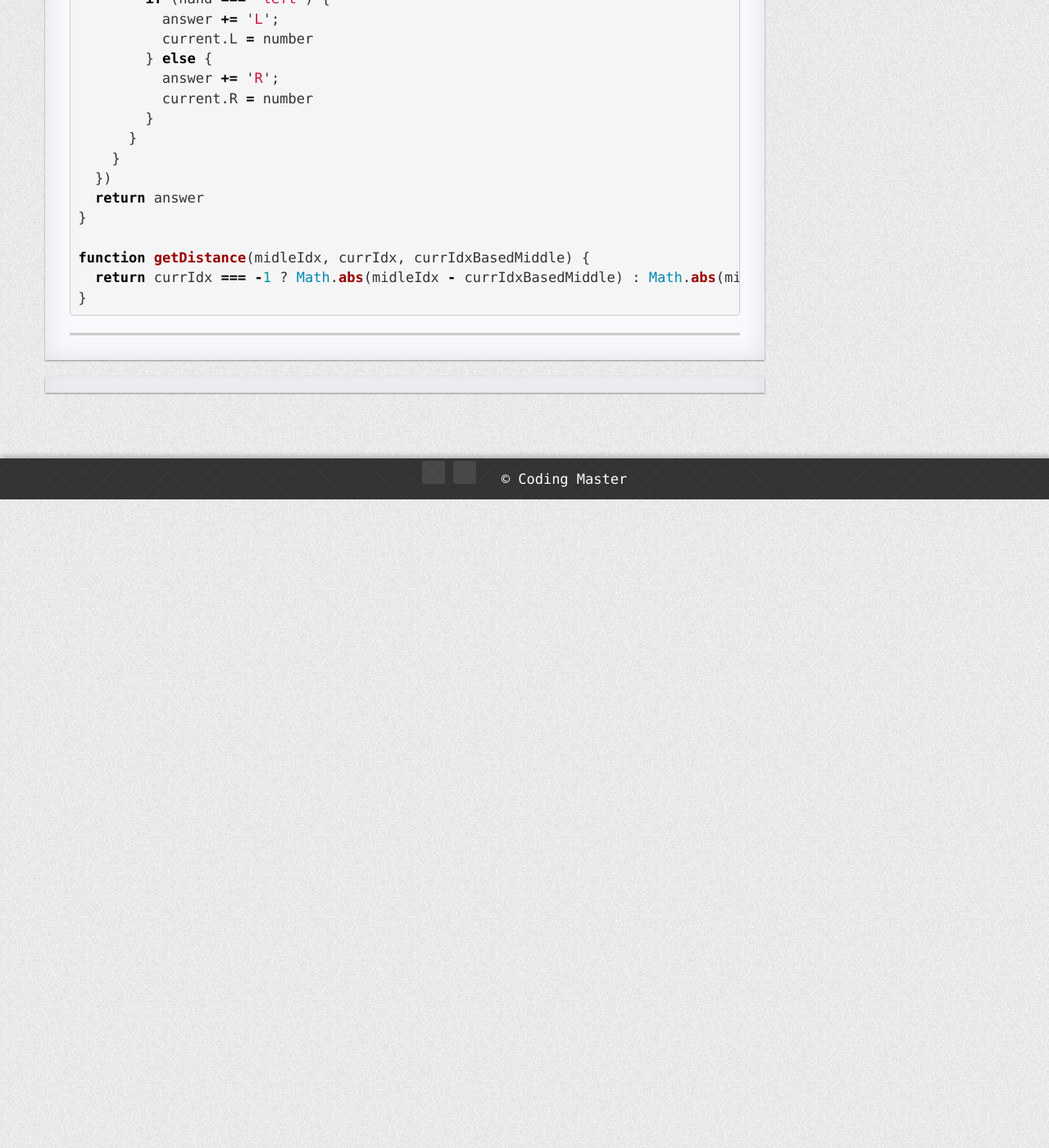
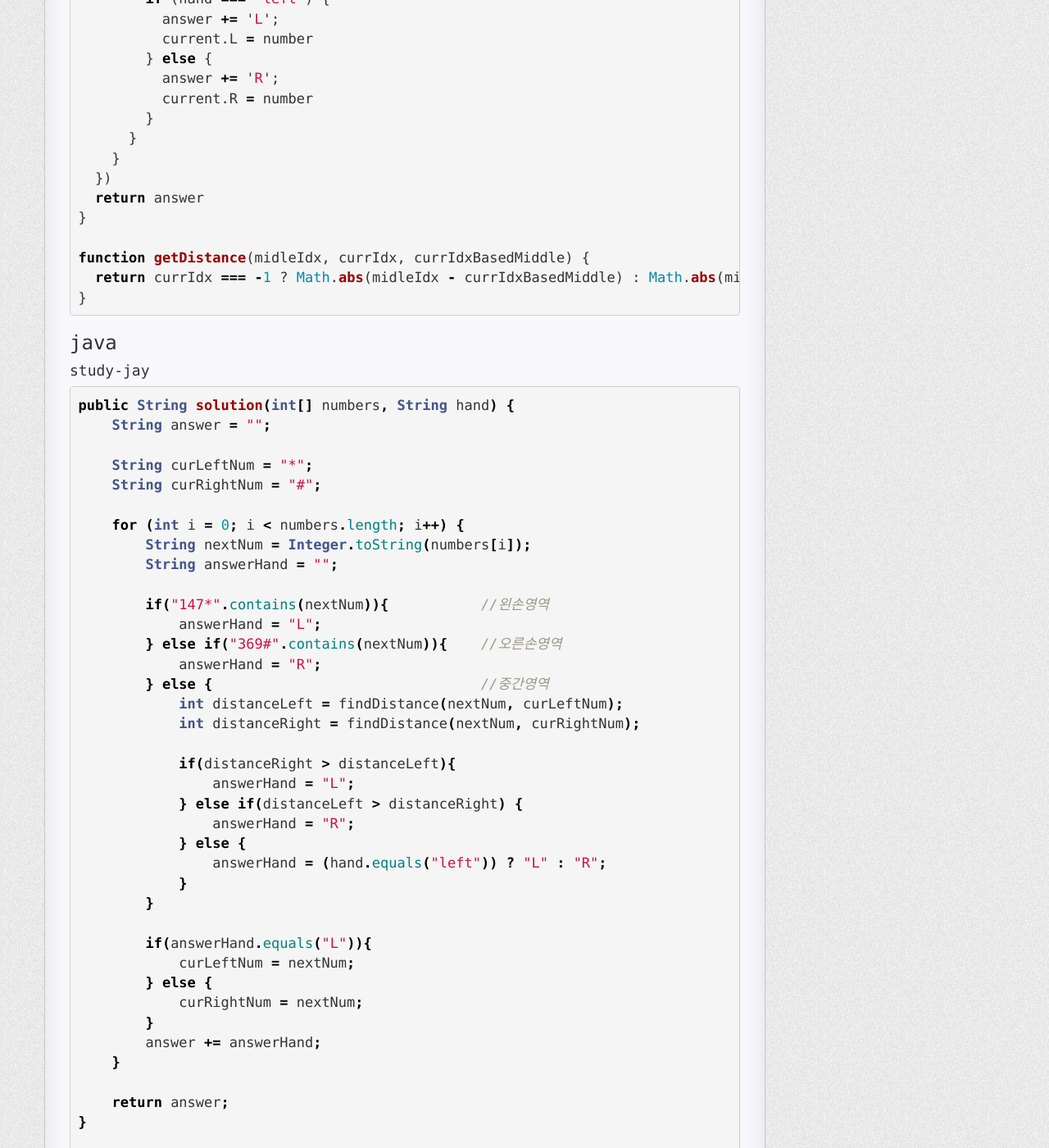
Before and after one commit to COMA-coding-master/COMA-coding-master.github.io, a Jekyll site: the page built from _posts/2022-01-16-키패드누르기.md, in a window 1280 px wide and 1400 px high, scrolled down 1864 px. Shown: the whole window at 82% size. Built offline with Jekyll 4.4.1, drawn with Linux system fonts in a browser that asks for light colours; nearby versions of some CDN libraries; comment, search, counter and statistics services are not loaded; a style sheet for code colours, icons or effects is not loaded; some of the changed text lies outside the part shown.

Commit message:
키패드 누르기 풀이

````diff
--- a/_posts/2022-01-16-키패드누르기.md
+++ b/_posts/2022-01-16-키패드누르기.md
@@ -95,3 +95,71 @@ function getDistance(midleIdx, currIdx, currIdxBasedMiddle) {
   return currIdx === -1 ? Math.abs(midleIdx - currIdxBasedMiddle) : Math.abs(midleIdx - currIdx) + 1
 }
 ```
+
+### java
+
+#### study-jay
+
+```java
+public String solution(int[] numbers, String hand) {
+    String answer = "";
+
+    String curLeftNum = "*";
+    String curRightNum = "#";
+
+    for (int i = 0; i < numbers.length; i++) {
+        String nextNum = Integer.toString(numbers[i]);
+        String answerHand = "";
+
+        if("147*".contains(nextNum)){           //왼손영역
+            answerHand = "L";
+        } else if("369#".contains(nextNum)){    //오른손영역
+            answerHand = "R";
+        } else {                                //중간영역
+            int distanceLeft = findDistance(nextNum, curLeftNum);
+            int distanceRight = findDistance(nextNum, curRightNum);
+
+            if(distanceRight > distanceLeft){
+                answerHand = "L";
+            } else if(distanceLeft > distanceRight) {
+                answerHand = "R";
+            } else {
+                answerHand = (hand.equals("left")) ? "L" : "R";
+            }
+        }
+
+        if(answerHand.equals("L")){
+            curLeftNum = nextNum;
+        } else {
+            curRightNum = nextNum;
+        }
+        answer += answerHand;
+    }
+
+    return answer;
+}
+
+public int findDistance(String firstNum, String secondNum){
+    List<List<String>> keypad = new ArrayList<List<String>>();
+    keypad.add(Arrays.asList("*","0","#"));
+    keypad.add(Arrays.asList("7","8","9"));
+    keypad.add(Arrays.asList("4","5","6"));
+    keypad.add(Arrays.asList("1","2","3"));
+
+    int distance = 0, firstNumX = 0, firstNumY = 0, secondNumX = 0, secondNumY = 0;
+
+    for(List<String> innerList : keypad) {
+        if(innerList.contains(firstNum)) {
+            firstNumX = keypad.indexOf(innerList);
+            firstNumY = innerList.indexOf(firstNum);
+        }
+        if(innerList.contains(secondNum)) {
+            secondNumX = keypad.indexOf(innerList);
+            secondNumY = innerList.indexOf(secondNum);
+        }
+    }
+    distance = Math.abs(firstNumX-secondNumX) + Math.abs(firstNumY-secondNumY);
+
+    return distance;
+}
+```
````
